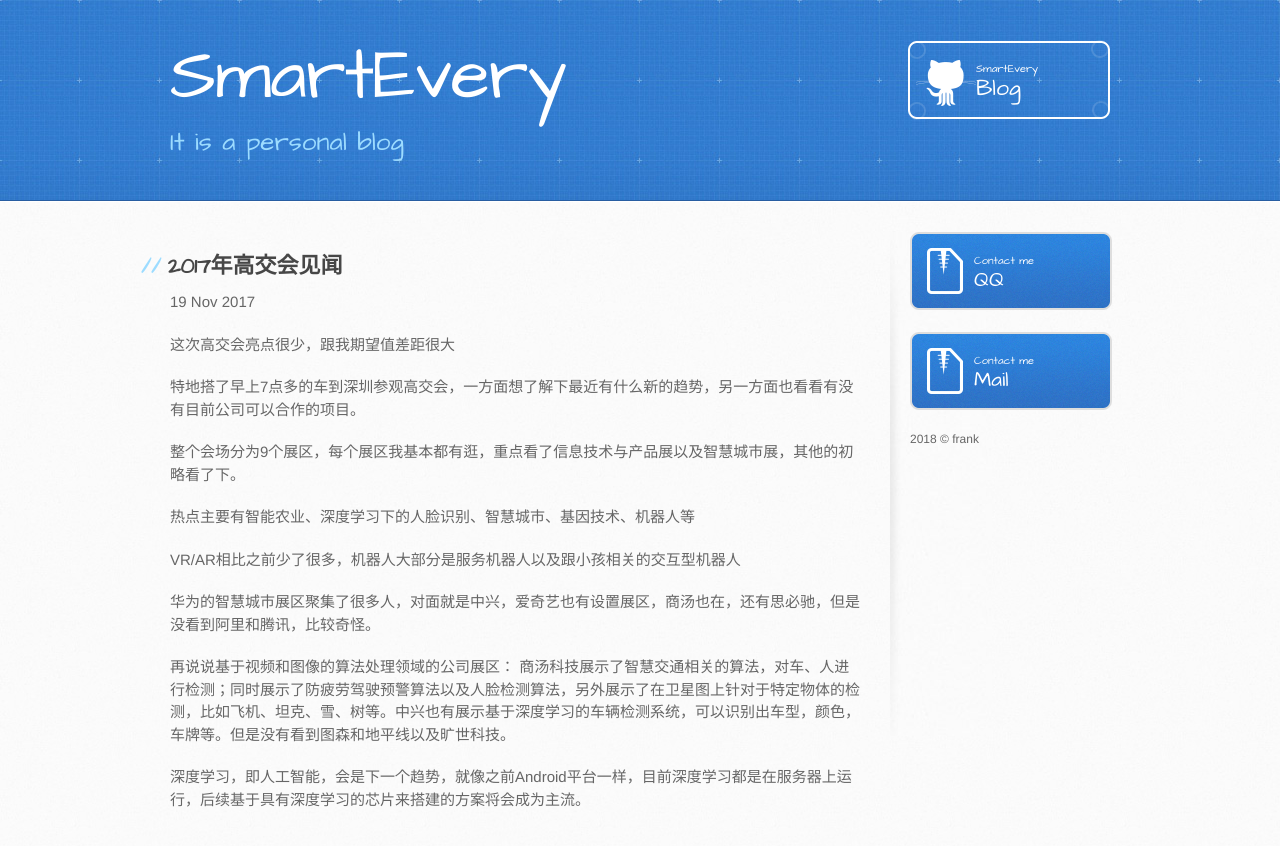
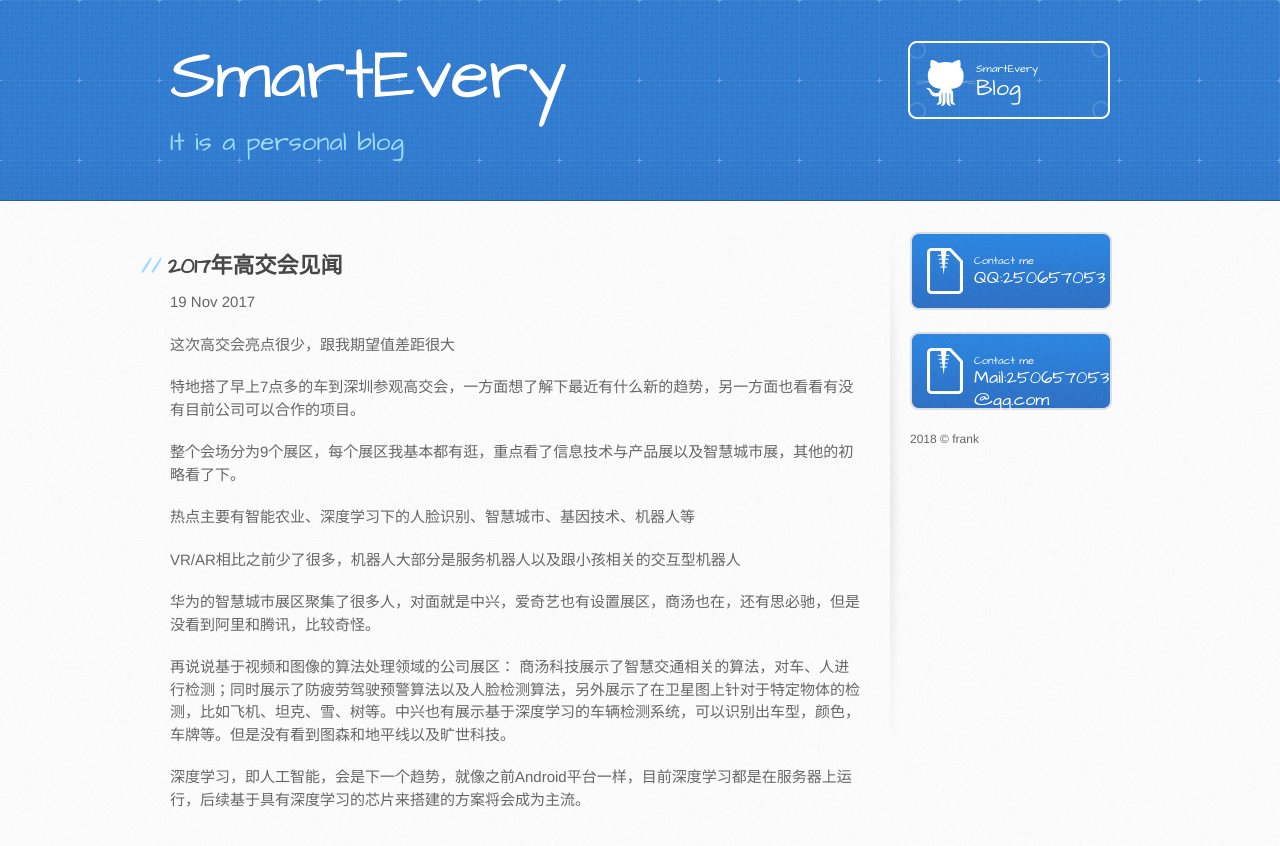
Before and after one commit to abc19842008/abc19842008.github.io, a Jekyll site: the page built from _posts/2017-10-27-高交会见闻.markdown, in a window 1280 px wide. Shown: the top 846 px of the page. Built offline with Jekyll 4.4.1, drawn with Linux system fonts in a browser that asks for light colours.

```diff
--- a/_layouts/default.html
+++ b/_layouts/default.html
@@ -19,7 +19,7 @@
   <body>
     <header>
       <div class="inner">
-        <h1> {{ site.name }} </h1>
+		<a href="/index.html"> <h1>{{ site.name }}</h1> </a>
         <h2> It is a personal blog</h2>
         <a class="button"><small>SmartEvery</small> Blog</a>
       </div>
@@ -36,11 +36,12 @@
         <aside id="sidebar">
           <a class="button">
             <small>Contact me</small>
-            QQ
+            QQ:250657053
           </a>
           <a  class="button">
             <small>Contact me</small>
-           Mail
+           Mail:250657053
+		   @qq.com
           </a>
 
 		  <!--<p ><strong>Contact me</strong> </p> -->
--- a/stylesheets/stylesheet.css
+++ b/stylesheets/stylesheet.css
@@ -542,7 +542,7 @@ aside a.button {
   width: 138px;
   padding-left: 64px;
   margin-bottom: 20px;
-  font-size: 21px;
+  font-size: 18px;
   background: transparent url(../images/download-button.png) 0 0 no-repeat;
 }
 
```
Also changed, not shown: _posts/2018-09-13-新的计划.markdown (added, +18 -0 lines), _posts/2017-10-27-高交会见闻.markdown (renamed from _posts/2017-10-27-g高交会见闻.markdown), 1 other file.
